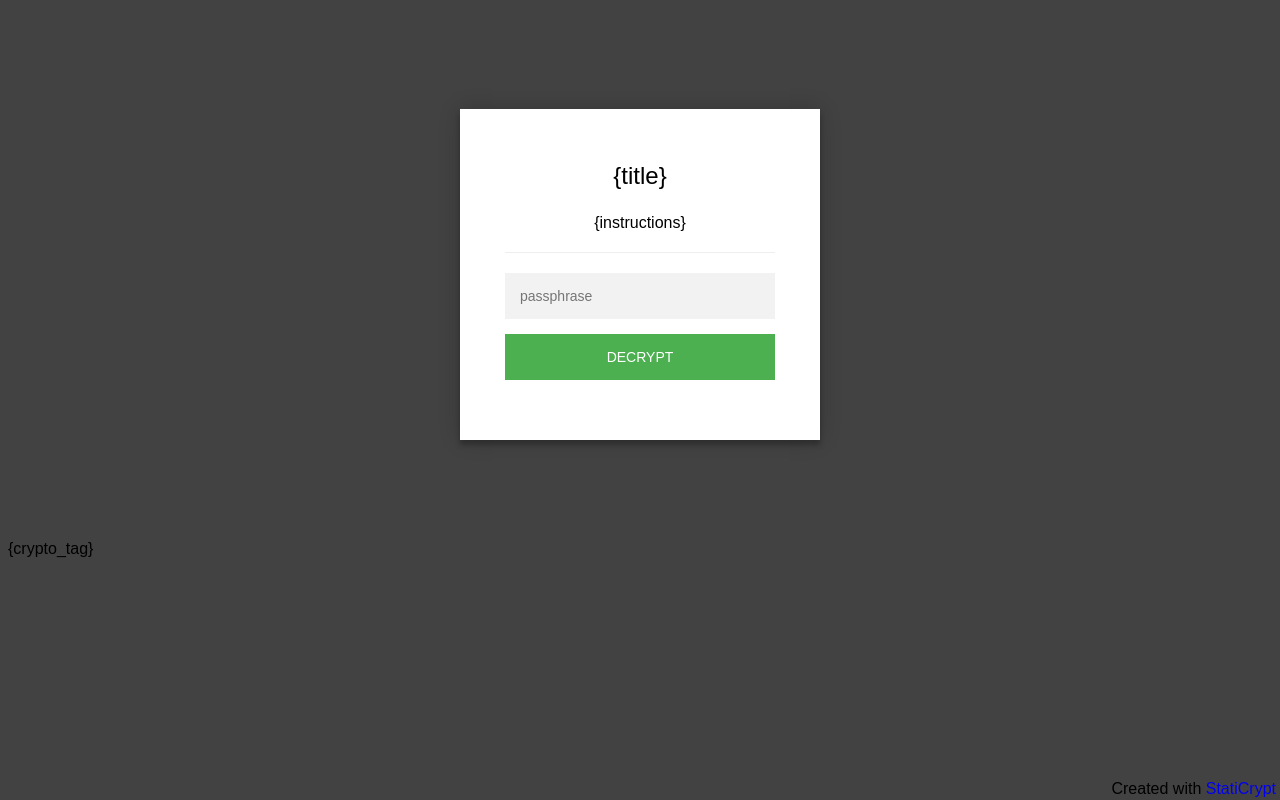
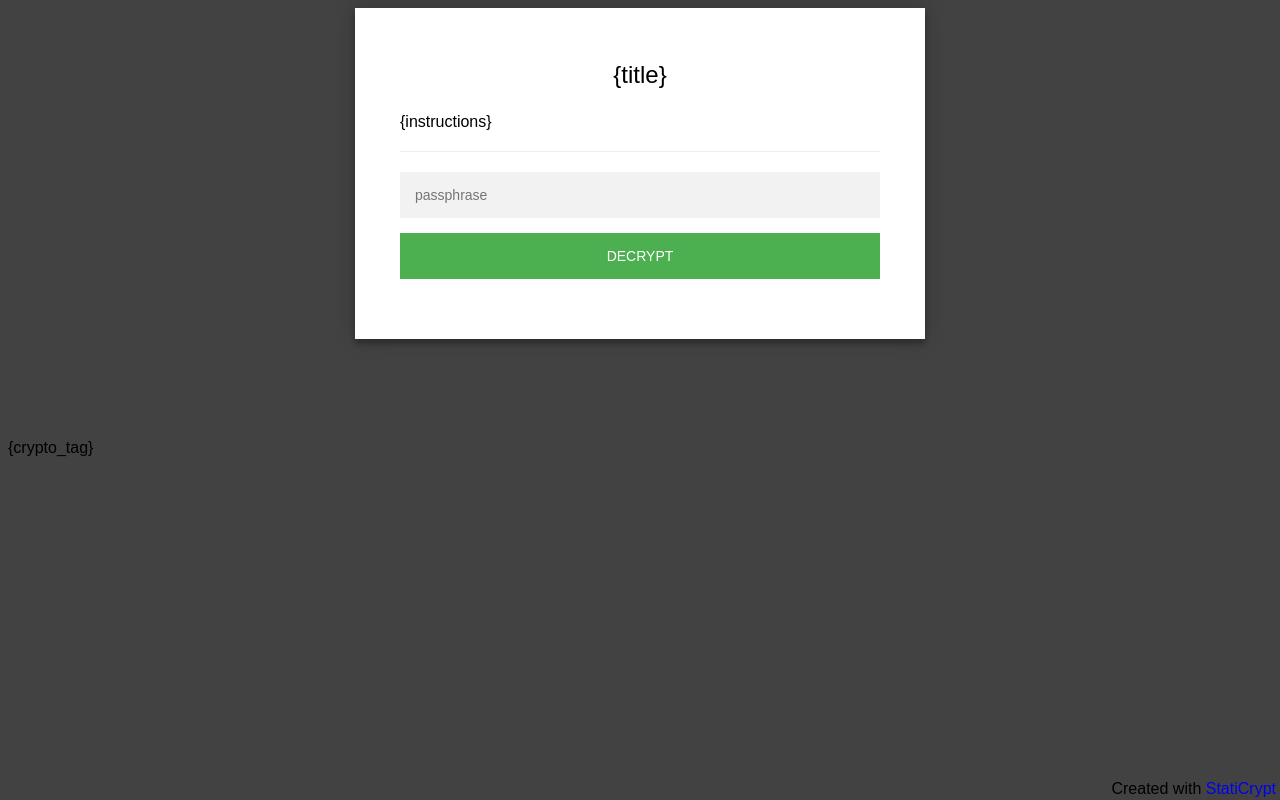
Before and after one commit to EstamelGG/jekyllencrypt.github.io, a plain HTML site: page password_template.html in a window 1280 px wide. Drawn offline with Linux system fonts and the light colour scheme.

Commit message:
Update password_template.html

```diff
--- a/password_template.html
+++ b/password_template.html
@@ -21,7 +21,7 @@
         }
 
         .staticrypt-page {
-            width: 360px;
+            width: 480px
             padding: 8% 0 0;
             margin: auto;
             box-sizing: border-box;
@@ -31,7 +31,7 @@
             position: relative;
             z-index: 1;
             background: #FFFFFF;
-            max-width: 360px;
+            max-width: 480px;
             margin: 0 auto 100px;
             padding: 45px;
             text-align: center;
@@ -84,10 +84,12 @@
         .staticrypt-instructions {
             margin-top: -1em;
             margin-bottom: 1em;
+            text-align:left;
         }
 
         .staticrypt-title {
             font-size: 1.5em;
+            text-align:center;
         }
 
         .staticrypt-footer {
@@ -143,7 +145,6 @@
 {crypto_tag}
 
 <script>
-
     /**
      * Decrypt a salted msg using a password.
      * Inspired by https://github.com/adonespitogo
```
